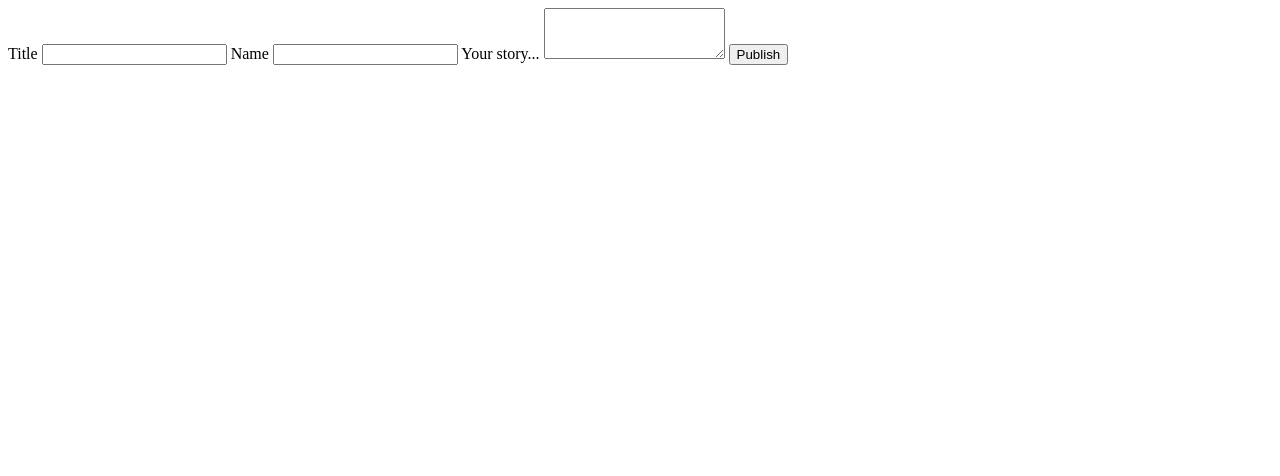
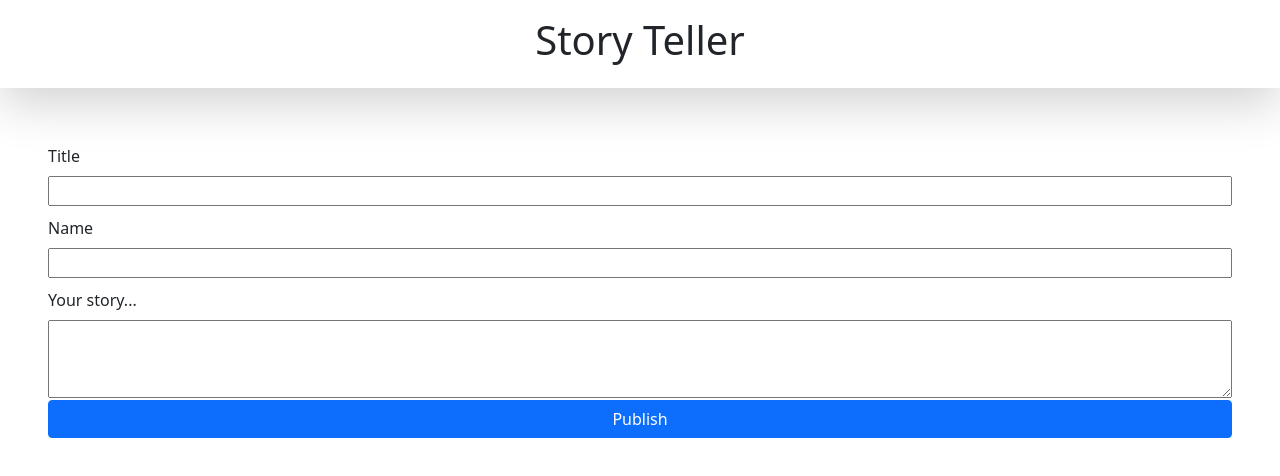
Before and after one commit to jasminappleby/LAP-2-Code-Challenge, a plain HTML site: page client /index.html in a window 1280 px wide. Drawn offline with nearby package versions, Linux system fonts and the light colour scheme.

Commit message:
added readme installation guide and some html styling via bootstrap

```diff
--- a/client /index.html
+++ b/client /index.html
@@ -1,29 +1,29 @@
 <!DOCTYPE html>
 <html lang="en">
-
 <head>
     <meta charset="UTF-8">
     <meta http-equiv="X-UA-Compatible" content="IE=edge">
     <meta name="viewport" content="width=device-width, initial-scale=1.0">
-    <title>Document</title>
+    <link rel="stylesheet" href="styles.css">
+    <link href="https://cdn.jsdelivr.net/npm/bootstrap@5.1.0/dist/css/bootstrap.min.css" rel="stylesheet" integrity="sha384-KyZXEAg3QhqLMpG8r+8fhAXLRk2vvoC2f3B09zVXn8CA5QIVfZOJ3BCsw2P0p/We" crossorigin="anonymous">
+    <title>Story Teller</title>
 </head>
-
 <body>
-    <header>
-
+    <header class="decoration p-3 text-blue shadow-lg text-center">
+        <h1>Story Teller</h1>
     </header>
     <main>
-        <form action="submit" id="story-form">
-            <label for="title">Title</label>
-            <input type="text" id="title">
+        <form action="submit" id="story-form" class="p-5 d-flex flex-column">
+            <label for="title" class="py-2 font-weight-bold">Title</label>
+            <input type="text" id="title" class="form-check">
 
-            <label for="pseudonym">Name</label>
-            <input type="text" id="pseudonym">
+            <label for="pseudonym" class="py-2">Name</label>
+            <input type="text" id="pseudonym" class="form-check">
 
-            <label for="body">Your story...</label>
-            <textarea id="body" rows="3" cols="20"></textarea>
+            <label for="body" class="py-2">Your story...</label>
+            <textarea id="body" rows="3" class="form-check"></textarea>
 
-            <input type="submit" value="Publish">
+            <input type="submit" value="Publish" class="btn btn-primary form-check">
         </form>
     </main>
     <footer>
--- a/server/api/package.json
+++ b/server/api/package.json
@@ -6,7 +6,6 @@
     "scripts": {
         "test": "echo \"Error: no test specified\" && exit 1",
         "start": "node  ./dbConfig/seedDev.js && nodemon index.js"
-
     },
     "author": "",
     "license": "ISC",
```
Also changed, not shown: README.md, 1 other file.
